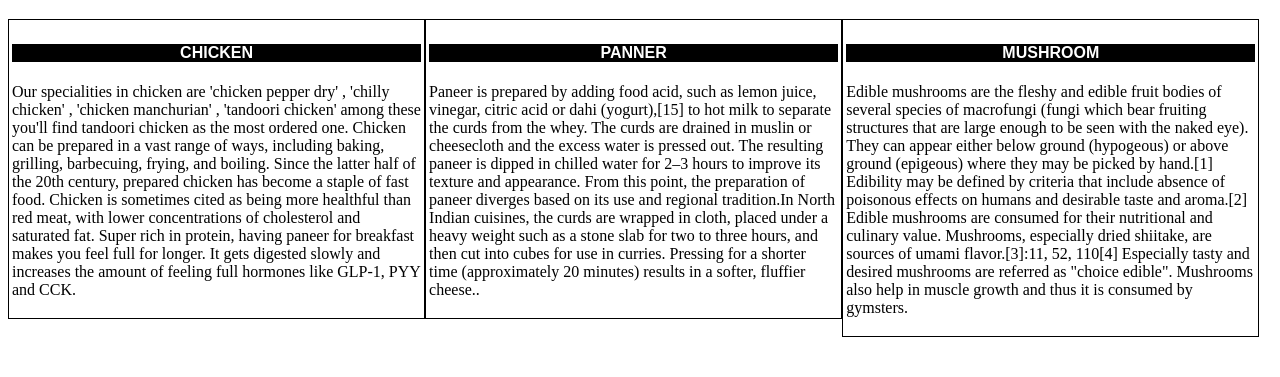
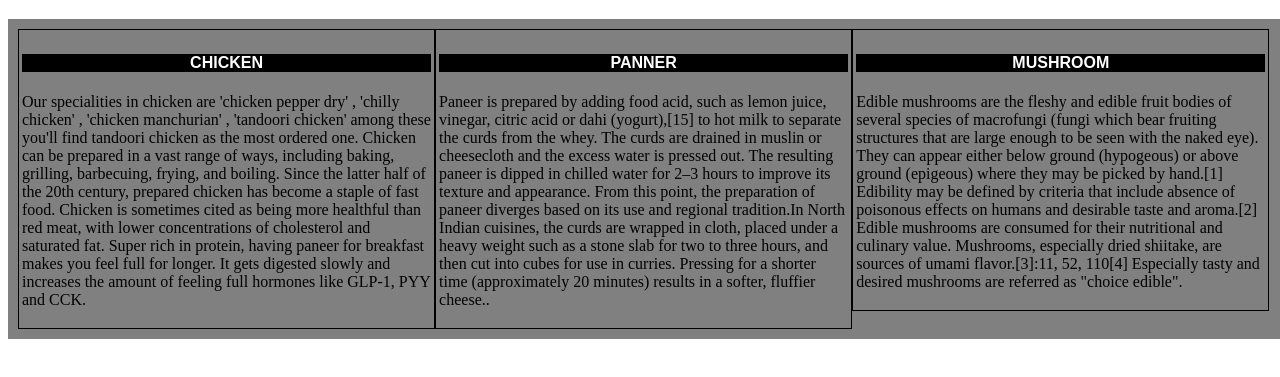
Before and after one commit to Vinayaka24/week2-assignment, a plain HTML site: page index.html in a window 1280 px wide. Shown: the part 61-438 px from the top of the page. Drawn offline with Linux system fonts and the light colour scheme.

Commit message:
Update index.html
Updated.

```diff
--- a/index.html
+++ b/index.html
@@ -1,4 +1,3 @@
-
 <!DOCTYPE html>
 <html>
 <head>
@@ -10,19 +9,30 @@
 </head>
 <body>
        <header><h1 class="h1">OUR MENU</h1></header>
+       <div id="divo">
        <div class="row">
+
        	     <div class="col-lg-4 col-md-6 col-s-12">
-       	     	<h4 class="h1">CHICKEN</h4>
-       	     	<p >Our specialities in chicken are 'chicken pepper dry' , 'chilly chicken' , 'chicken manchurian' , 'tandoori chicken' among these you'll find tandoori chicken as the most ordered one. Chicken can be prepared in a vast range of ways, including baking, grilling, barbecuing, frying, and boiling. Since the latter half of the 20th century, prepared chicken has become a staple of fast food. Chicken is sometimes cited as being more healthful than red meat, with lower concentrations of cholesterol and saturated fat. Super rich in protein, having paneer for breakfast makes you feel full for longer. It gets digested slowly and increases the amount of feeling full hormones like GLP-1, PYY and CCK.</p>
+       	     	<div class="divide">
+       	     	<div><h4 class="h2">CHICKEN</h4></div>
+       	     	<p class="p">Our specialities in chicken are 'chicken pepper dry' , 'chilly chicken' , 'chicken manchurian' , 'tandoori chicken' among these you'll find tandoori chicken as the most ordered one. Chicken can be prepared in a vast range of ways, including baking, grilling, barbecuing, frying, and boiling. Since the latter half of the 20th century, prepared chicken has become a staple of fast food. Chicken is sometimes cited as being more healthful than red meat, with lower concentrations of cholesterol and saturated fat. Super rich in protein, having paneer for breakfast makes you feel full for longer. It gets digested slowly and increases the amount of feeling full hormones like GLP-1, PYY and CCK.</p>
        	     </div>
+       	 </div>
+
        	     <div class="col-lg-4 col-md-6 col-s-12">
-       	     	<h4 class="h1">PANNER</h4>
-       	     	<p >Paneer is prepared by adding food acid, such as lemon juice, vinegar, citric acid or dahi (yogurt),[15] to hot milk to separate the curds from the whey. The curds are drained in muslin or cheesecloth and the excess water is pressed out. The resulting paneer is dipped in chilled water for 2–3 hours to improve its texture and appearance. From this point, the preparation of paneer diverges based on its use and regional tradition.In North Indian cuisines, the curds are wrapped in cloth, placed under a heavy weight such as a stone slab for two to three hours, and then cut into cubes for use in curries. Pressing for a shorter time (approximately 20 minutes) results in a softer, fluffier cheese..</p>
+       	     	<div class="divide">
+       	     	<div><h4 class="h2">PANNER</h4></div>
+       	     	<p class="p">Paneer is prepared by adding food acid, such as lemon juice, vinegar, citric acid or dahi (yogurt),[15] to hot milk to separate the curds from the whey. The curds are drained in muslin or cheesecloth and the excess water is pressed out. The resulting paneer is dipped in chilled water for 2–3 hours to improve its texture and appearance. From this point, the preparation of paneer diverges based on its use and regional tradition.In North Indian cuisines, the curds are wrapped in cloth, placed under a heavy weight such as a stone slab for two to three hours, and then cut into cubes for use in curries. Pressing for a shorter time (approximately 20 minutes) results in a softer, fluffier cheese..</p>
        	     </div>
+       	 </div>
+
        	     <div class="col-lg-4 col-md-12 col-s-12">
-       	     	<h4 class="h1">MUSHROOM</h4>
-       	     	<p >Edible mushrooms are the fleshy and edible fruit bodies of several species of macrofungi (fungi which bear fruiting structures that are large enough to be seen with the naked eye). They can appear either below ground (hypogeous) or above ground (epigeous) where they may be picked by hand.[1] Edibility may be defined by criteria that include absence of poisonous effects on humans and desirable taste and aroma.[2] Edible mushrooms are consumed for their nutritional and culinary value. Mushrooms, especially dried shiitake, are sources of umami flavor.[3]:11, 52, 110[4] Especially tasty and desired mushrooms are referred as "choice edible". Mushrooms also help in muscle growth and thus it is consumed by gymsters.</p>
+       	     	<div class="divide">
+       	     	<div><h4 class="h2">MUSHROOM</h4></div>
+       	     	<p class="p">Edible mushrooms are the fleshy and edible fruit bodies of several species of macrofungi (fungi which bear fruiting structures that are large enough to be seen with the naked eye). They can appear either below ground (hypogeous) or above ground (epigeous) where they may be picked by hand.[1] Edibility may be defined by criteria that include absence of poisonous effects on humans and desirable taste and aroma.[2] Edible mushrooms are consumed for their nutritional and culinary value. Mushrooms, especially dried shiitake, are sources of umami flavor.[3]:11, 52, 110[4] Especially tasty and desired mushrooms are referred as "choice edible".</p>
        	     </div>
+       	 </div>
        </div>
+   </div>
 </body>
 </html>
```
